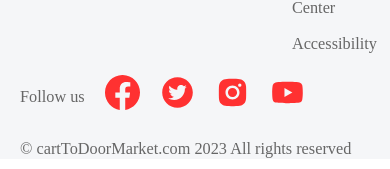
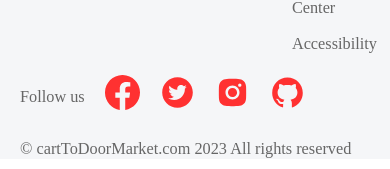
Before and after one commit to Kendyelisca/carttodoor_app, a React (Vite) app: page / in a window 390 px wide. Shown: the part 1226-1395 px from the top of the page. Built offline with nearby package versions, Linux system fonts and the light colour scheme; no server answers; a web font is replaced by a local one.

Commit message:
optimized responsiveness

```diff
--- a/src/components/footer/Footer.jsx
+++ b/src/components/footer/Footer.jsx
@@ -2,7 +2,7 @@ import "./footer.css";
 import { BsFacebook } from "react-icons/bs";
 import { AiFillTwitterCircle } from "react-icons/ai";
 import { AiFillInstagram } from "react-icons/ai";
-import { AiFillYoutube } from "react-icons/ai";
+import { AiFillGithub } from "react-icons/ai";
 const Footer = () => {
   return (
     <div className="footer-content">
@@ -46,17 +46,33 @@ const Footer = () => {
       </div>
       <div className="socials">
         <p>Follow us</p>
-        <a href="">
+        <a
+          href="https://web.facebook.com/messages/t/100057301837801"
+          target="_blank"
+          rel="noreferrer"
+        >
           <BsFacebook />
         </a>
-        <a href="">
+        <a
+          href="https://twitter.com/EliscaKendy"
+          target="_blank"
+          rel="noreferrer"
+        >
           <AiFillTwitterCircle />
         </a>
-        <a href="">
+        <a
+          href="https://www.instagram.com/kendyelisca5/"
+          target="_blank"
+          rel="noreferrer"
+        >
           <AiFillInstagram />
         </a>
-        <a href="">
-          <AiFillYoutube />
+        <a
+          href="https://github.com/Kendyelisca"
+          target="_blank"
+          rel="noreferrer"
+        >
+          <AiFillGithub />
         </a>
       </div>
       <p className="rights">
--- a/src/components/product/Product.jsx
+++ b/src/components/product/Product.jsx
@@ -15,7 +15,7 @@ const Product = (props) => {
       alert("You must log in to add products to the cart.");
       navigate("/login");
     } else {
-      alert(id);
+      alert(`Product ${id} added to the cart`);
     }
   };
 
```
Also changed, not shown: src/components/slide-show/slide.css (added).
